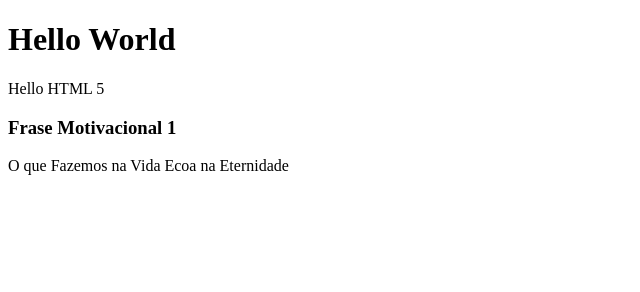
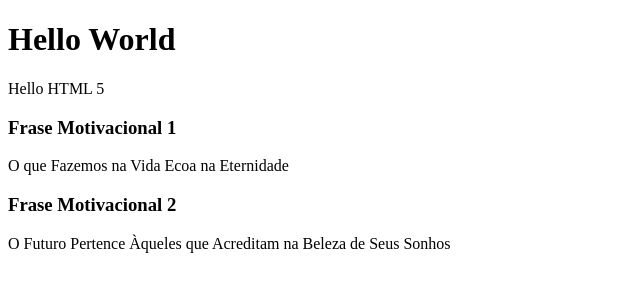
Before and after one commit to Proceed15/BootcampDevJrFaSo, a plain HTML site: page index.html in a window 1280 px wide. Shown: the whole page, without its empty margins (0-640 px from the left). Drawn offline with Linux system fonts and the light colour scheme.

Commit message:
Frase Motivacional 2

```diff
--- a/index.html
+++ b/index.html
@@ -12,5 +12,8 @@
 
     <h3>Frase Motivacional 1</h3>
     <p>O que Fazemos na Vida Ecoa na Eternidade</p>
+
+    <h3>Frase Motivacional 2</h3>
+    <p>O Futuro Pertence Àqueles que Acreditam na Beleza de Seus Sonhos</p>
 </body>
 </html>
```
